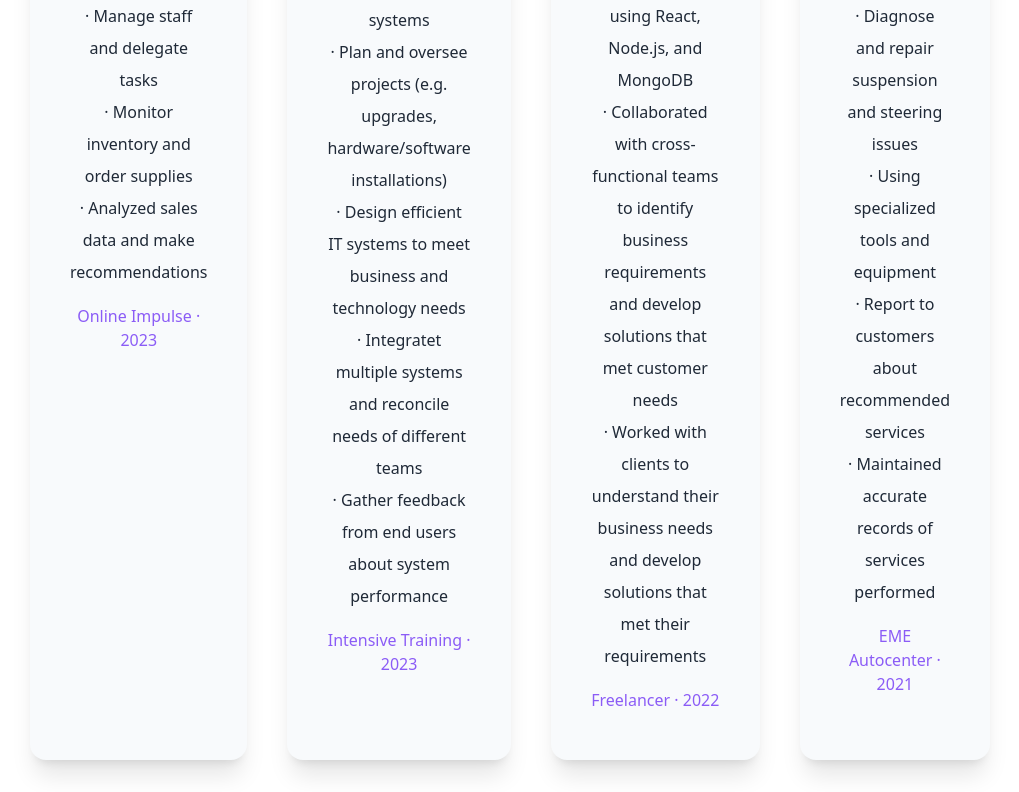
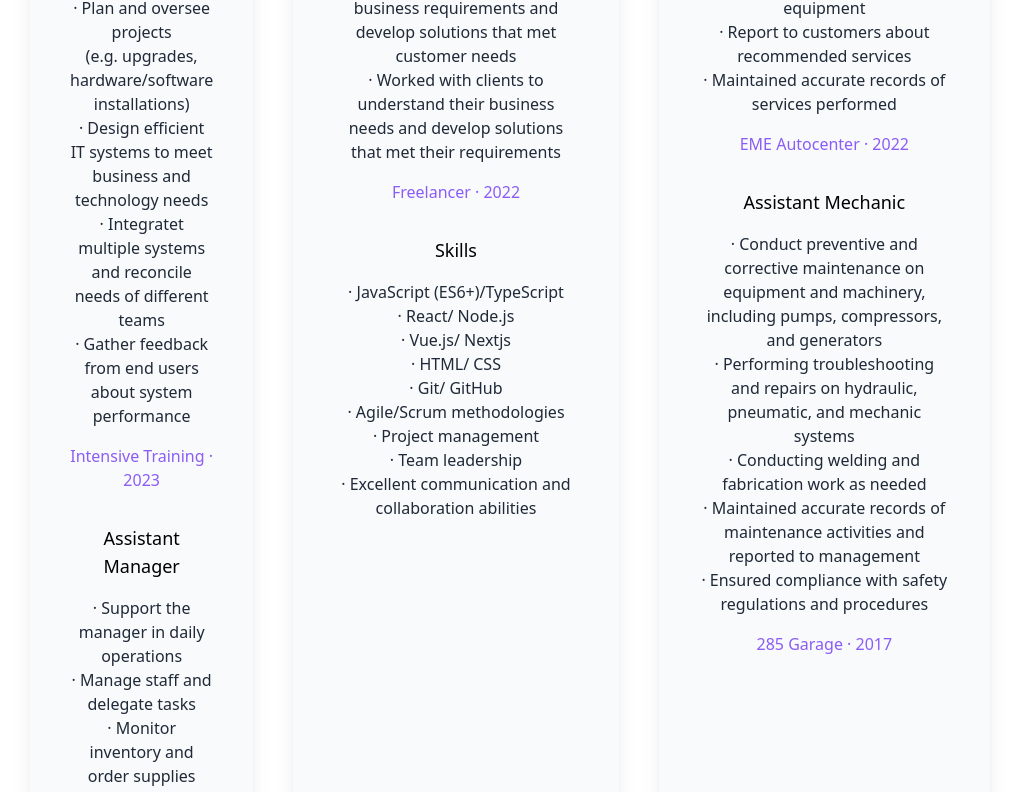
Before and after one commit to sttve/portfolio, a Next.js app: page / in a window 1280 px wide. Shown: the part 1796-2588 px from the top of the page, without its empty margins (130-1149 px from the left). Built offline with nearby package versions, Linux system fonts and the light colour scheme.

Commit message:
edit content

```diff
--- /dev/null
+++ b/src/pages/SWR.tsx
@@ -0,0 +1,15 @@
+import useSWR from 'swr';
+
+
+export default function Home() {
+  const fetcher = (url) => fetch(url).then((r) => r.json());
+  const { data } = useSWR('/api/spotify', fetcher);
+  return (
+    <>
+      <section className='bg-gray-600'>
+        <main className='flex items-center justify-center'>
+          {console.log(data)}
+        </main>
+      </section>
+    </>
+  );
--- /dev/null
+++ b/src/pages/api/spotify.ts
@@ -0,0 +1,61 @@
+import querystring from 'querystring';
+
+const {
+  SPOTIFY_CLIENT_ID: client_id,
+  SPOTIFY_CLIENT_SECRET: client_secret,
+  SPOTIFY_REFRESH_TOKEN: refresh_token,
+} = process.env;
+
+const basic = Buffer.from(`${client_id}:${client_secret}`).toString('base64');
+const NOW_PLAYING_ENDPOINT = `https://api.spotify.com/v1/me/player/currently-playing`;
+const TOKEN_ENDPOINT = `https://accounts.spotify.com/api/token`;
+
+const getAccessToken = async () => {
+  const response = await fetch(TOKEN_ENDPOINT, {
+    method: 'POST',
+    headers: {
+      Authorization: `Basic ${basic}`,
+      'Content-Type': 'application/x-www-form-urlencoded',
+    },
+    body: querystring.stringify({
+      grant_type: 'refresh_token',
+      refresh_token,
+    }),
+  });
+
+  return response.json();
+};
+
+export const getNowPlaying = async () => {
+  const { access_token } = await getAccessToken();
+
+  return fetch(NOW_PLAYING_ENDPOINT, {
+    headers: {
+      Authorization: `Bearer ${access_token}`,
+    },
+  });
+};
+
+export default async (_, res) => {
+  const response = await getNowPlaying();
+
+  if (response.status === 204 || response.status > 400) {
+    return res.status(200).json({ isPlaying: false });
+  }
+
+  const song = await response.json();
+  const isPlaying = song.is_playing;
+  const title = song.item.name;
+  const artist = song.item.artists.map((_artist) => _artist.name).join(', ');
+  const album = song.item.album.name;
+  const albumImageUrl = song.item.album.images[0].url;
+  const songUrl = song.item.external_urls.spotify;
+
+  return res.status(200).json({
+    album,
+    albumImageUrl,
+    artist,
+    isPlaying,
+    songUrl,
+    title,
+  });
--- a/src/pages/index.tsx
+++ b/src/pages/index.tsx
@@ -1,18 +1,10 @@
 import Image from 'next/image';
 import Head from 'next/head';
-import { Inter } from 'next/font/google';
+
 import {BsFillMoonStarsFill} from 'react-icons/bs';
 import {AiFillTwitterCircle, AiFillLinkedin, AiFillYoutube, AiFillGithub} from 'react-icons/ai';
 import deved from "public/dev-ed-wave.png";
-import design from "public/design.png";
-import code from "public/code.png";
-import consulting from "public/consulting.png";
-import web1 from "public/web1.png";
-import web2 from "public/web2.png";
-import web3 from "public/web3.png";
-import web4 from "public/web4.png";
-import web5 from "public/web5.png";
-import web6 from "public/web6.png";
+
 import {useState} from "react";
 
 
@@ -46,7 +38,6 @@ export default function Home() {
                 <a className="bg-gradient-to-r from-indigo-500 to-violet-500 text-white px-4 py-2 rounded-md ml-8" target="_blank" href="https://www.linkedin.com/in/sttveandersona/">Contact</a>
               </li>
               <li>
-
                 <a className="bg-gradient-to-r from-violet-500 to-indigo-600 text-white px-4 py-2 rounded-md ml-8" target="_blank" href="https://docs.google.com/document/d/1LvF7vF6P_hrJMdclPF54ggnz8Z2V30h4jLUP9wHl8No/edit?usp=sharing">Resume</a>
               </li>
             </ul>
@@ -61,7 +52,7 @@ export default function Home() {
             onClick={()=> window.open("https://twitter.com/StevenA63049428","_blank")}
             className="cursor-pointer" />
             <AiFillLinkedin
-            onClick={()=> window.open("https://www.linkedin.com/in/sttveandersona/","_blank")}
+            onClick={()=> window.open("https://linkedin.com/in/sttveandersona/","_blank")}
             className="cursor-pointer" />
             <AiFillGithub
             onClick={()=> window.open("https://github.com/sttve?tab=repositories","_blank")}
@@ -89,42 +80,56 @@ export default function Home() {
           </div>
           <div className="lg:flex gap-10 " >
             <div className="text-center shadow-xl p-10 rounded-2xl my-8 bg-slate-50 dark:bg-zinc-950">
+            <h3 className="text-lg font-medium py-0 pb-2 dark:text-gray-100">
+                IT Analyst
+              </h3>
+              <p className="py-2 font-medium text-gray-800 leading-6 dark:text-gray-300">· Designing, analyzing and implementing efficient IT systems<br />
+               · Plan and oversee projects<br /> (e.g. upgrades, hardware/software installations)<br />
+               · Design efficient IT systems to meet business and technology needs<br />
+               · Integratet multiple systems and reconcile needs of different teams<br />
+               · Gather feedback from end users about system performance
+              </p>
+              <h4 className='py-2 text-violet-500 font-medium'>Intensive Training · 2023</h4>
+              <br />
               <h3 className="text-lg font-medium py-0 pb-2 dark:text-gray-100">
                 Assistant Manager
               </h3>
-              <p className="py-2 text-gray-800 leading-8 dark:text-gray-300">· Support the manager in daily operations<br />
+              <p className="py-2 font-medium text-gray-800 leading-6 dark:text-gray-300">· Support the manager in daily operations<br />
               · Manage staff and delegate tasks<br />
               · Monitor inventory and order supplies<br />
               · Analyzed sales data and make recommendations
               </p>
-              <h4 className='py-2 text-violet-500 font-medium'>Online Impulse · 2023</h4>
+              <h4 className='py-2 text-violet-500 font-medium'>Online Impulse · 2022</h4>
             </div>
 
             <div className="text-center shadow-xl p-10 rounded-2xl my-8 bg-slate-50 dark:bg-zinc-950 ">
               <h3 className="text-lg font-medium py-0 pb-2 dark:text-gray-100">
-                IT Analyst
-              </h3>
-              <p className="py-2 text-gray-800 leading-8 dark:text-gray-300">· Designing, analyzing and implementing efficient IT systems<br />
-               · Plan and oversee projects (e.g. upgrades, hardware/software installations)<br />
-               · Design efficient IT systems to meet business and technology needs<br />
-               · Integratet multiple systems and reconcile needs of different teams<br />
-               · Gather feedback from end users about system performance
-
-              </p>
-
-              <h4 className='py-2 text-violet-500 font-medium'>Intensive Training · 2023</h4>
-
-            </div>
-            <div className="text-center shadow-xl p-10 rounded-2xl my-8 bg-slate-50 dark:bg-zinc-950 ">
-              <h3 className="text-lg font-medium py-0 pb-2 dark:text-gray-100">
                 Full Stack Jr. Developer
               </h3>
-              <p className="py-2 text-gray-800 leading-8  dark:text-gray-300">· Designed and developed web applications using React, Node.js, and MongoDB<br />
+              <p className="py-2 font-medium text-gray-800 leading-6  dark:text-gray-300">· Designed and developed web applications using React, Node.js, and MongoDB<br />
               · Collaborated with cross-functional teams to identify business requirements and develop solutions that met customer needs<br />
               · Worked with clients to understand their business needs and develop solutions that met their requirements
 
               </p>
               <h4 className='py-2 font-medium text-violet-500'>Freelancer · 2022</h4>
+              <br />
+              <h3 className="text-lg font-medium py-0 pb-2 dark:text-gray-100">
+                Skills
+              </h3>
+              <p className="py-2 text-gray-800 font-medium  leading-6 dark:text-gray-300">
+              · JavaScript (ES6+)/TypeScript<br />
+              · React/ Node.js<br />
+              · Vue.js/ Nextjs<br />
+              · HTML/ CSS<br />
+              · Git/ GitHub<br />
+              · Agile/Scrum methodologies<br />
+              · Project management<br />
+              · Team leadership<br />
+              · Excellent communication and collaboration abilities
+
+
+              </p>
+
 
             </div>
 
@@ -132,16 +137,30 @@ export default function Home() {
               <h3 className="text-lg font-medium py-0 pb-2 dark:text-gray-100">
                 Alignment Technician
               </h3>
-              <p className="py-2 text-gray-800 leading-8 dark:text-gray-300">· Inspect and adjust vehicle alignment <br />
-              · Diagnose and repair suspension and steering issues <br />
-              · Using specialized tools and equipment <br />
-              · Report to customers about recommended services <br />
+              <p className="py-2 font-medium text-gray-800 leading-6 dark:text-gray-300">· Inspect and adjust vehicle alignment<br />
+              · Diagnose and repair suspension and steering issues<br />
+              · Using specialized tools and equipment<br />
+              · Report to customers about recommended services<br />
               · Maintained accurate records of services performed
-
               </p>
-              <h4 className='py-2  text-violet-500 font-medium'>EME Autocenter · 2021</h4>
+              <h4 className='py-2 text-violet-500 font-medium'>EME Autocenter · 2022</h4>
+              <br />
+              <h3 className="text-lg font-medium py-0 pb-2 dark:text-gray-100">
+                Assistant Mechanic
+              </h3>
+              <p className="py-2 font-medium text-gray-800 leading-6 dark:text-gray-300">· Conduct preventive and corrective maintenance on equipment and machinery, including pumps, compressors, and generators<br />
+              · Performing troubleshooting and repairs on hydraulic, pneumatic, and mechanic systems<br />
+              · Conducting welding and fabrication work as needed<br />
+              · Maintained accurate records of maintenance activities and reported to management<br />
+              · Ensured compliance with safety regulations and procedures
+              </p>
+              <h4 className='py-2 text-violet-500 font-medium'>285 Garage · 2017</h4>
+              <br />
 
             </div>
+
+
+
 
           </div>
         </section>
@@ -154,7 +173,7 @@ export default function Home() {
 
           </div>
 
-<br />
+          <br />
 
           <div >
             <section>
@@ -165,27 +184,27 @@ export default function Home() {
               Bachelor of Computer Engineering
               </h3>
               <h4 className='py-2 text-violet-500 font-medium'>Instituto Federal Fluminense Campus Campos</h4>
-              <h2 className="dark:text-gray-300">2022 · 2026</h2>
+              <h2 className="dark:text-gray-300 font-medium">2022 · 2026</h2>
               <br />
               <h3 className="text-lg font-medium py-0 pb-2 dark:text-gray-100">
               Technical Course in Web Full Stack Development</h3>
               <h4 className='py-2 text-violet-500 font-medium'>Digital House, Rocketseat</h4>
-              <h2 className="dark:text-gray-300">2021 · 2022</h2>
+              <h2 className="dark:text-gray-300 font-medium">2021 · 2022</h2>
               <br />
               <h3 className="text-lg font-medium py-0 pb-2 dark:text-gray-100">
               Introduction to Data Engineering</h3>
               <h4 className='py-2 text-violet-500 font-medium'>DIO.me</h4>
-              <h2 className="dark:text-gray-300">2023</h2>
+              <h2 className="dark:text-gray-300 font-medium">2023</h2>
 
 
             </div>
             <section>
               <footer>
+
+
+                <h2 className="text-md md:text-xl py-0 pb-0 text-center dark:text-gray-100">Made by Steven Ribeiro</h2>
                 <br />
 
-                <p className="text-md md:text-xl py-0 pb-0 text-center dark:text-gray-100">Made by Steven Ribeiro</p>
-                <br />
-                <br />
               </footer>
             </section>
 
```
